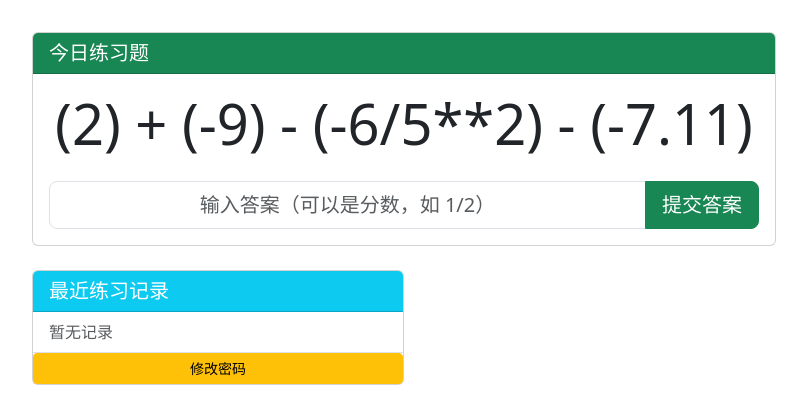
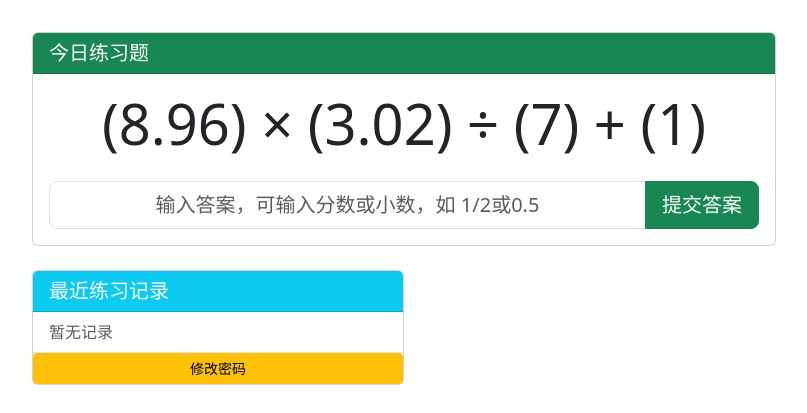
Before and after one commit to duotux/math, a Flask app: page /student in a window 1280 px wide. Shown: the part 56-469 px from the top of the page, without its empty margins (50-857 px from the left). Run offline with Flask 3, Linux system fonts and the light colour scheme; a user stored in the database is signed in; data comes from the database, SQL or seed files in the repository; both versions use the stored data as it was after the commit.

Commit message:
放弃了平方运算

```diff
--- a/app/routes.py
+++ b/app/routes.py
@@ -40,10 +40,14 @@ def logout():
     logout_user()
     return redirect(url_for('main.login'))
 
+# 在 app/routes.py 中
+import logging
+
 @bp.route('/student')
 @login_required
 def student():
     expr, answer = generate_problem()  # 调用更新后的函数生成题目
+    logging.info(f"Generated expression: {expr}")  # 添加日志输出
     problem = Problem(expression=expr, answer=answer)
     db.session.add(problem)
     db.session.commit()
@@ -62,29 +66,20 @@ def student():
 
 
 
+
 @bp.route('/submit', methods=['POST'])
 @login_required
 def submit_answer():
     problem = Problem.query.get(session.get('current_problem'))
-    user_answer = None  # 初始化 user_answer 变量
     try:
-        user_input = request.form.get('answer')
-        # 尝试将用户输入转换为小数
+        user_answer_input = request.form.get('answer')
+        # 尝试将输入解析为分数或浮点数
         try:
-            user_answer = float(user_input)
+            user_answer = float(Fraction(user_answer_input))
         except ValueError:
-            # 如果不是小数，尝试解析为分数
-            try:
-                fraction = Fraction(user_input)
-                user_answer = float(fraction)
-            except ValueError:
-                # 无法解析为小数或分数，视为错误答案
-                pass
+            user_answer = float(user_answer_input)
         # 直接比较四舍五入后的答案
-        if user_answer is not None:
-            is_correct = round(user_answer, 2) == round(problem.answer, 2)
-        else:
-            is_correct = False
+        is_correct = round(user_answer, 2) == round(problem.answer, 2)
     except:
         is_correct = False
 
--- a/app/utils.py
+++ b/app/utils.py
@@ -18,24 +18,17 @@ def generate_rational_number():
         return Fraction(numerator, denominator)
 
 def generate_problem():
-    """生成包含四个有理数的计算题，包含加减乘除和平方运算"""
+    """生成包含四个有理数的计算题，包含加减乘除运算"""
     # 生成四个有理数
     numbers = [generate_rational_number() for _ in range(4)]
-    # 定义运算符列表，包含加减乘除和平方
-    operators = ['+', '-', '*', '/', '**2']
+    # 定义运算符列表，包含加减乘除
+    operators = ['+', '-', '*', '/']
 
     # 随机选择三个运算符
     op1, op2, op3 = random.choices(operators, k=3)
 
     # 构建表达式
-    if op1 == '**2':
-        expr = f"({numbers[0]}{op1}) {random.choice(['+', '-', '*', '/'])} ({numbers[1]}) {op2} ({numbers[2]}) {op3} ({numbers[3]})"
-    elif op2 == '**2':
-        expr = f"({numbers[0]}) {op1} ({numbers[1]}{op2}) {random.choice(['+', '-', '*', '/'])} ({numbers[2]}) {op3} ({numbers[3]})"
-    elif op3 == '**2':
-        expr = f"({numbers[0]}) {op1} ({numbers[1]}) {op2} ({numbers[2]}{op3}) {random.choice(['+', '-', '*', '/'])} ({numbers[3]})"
-    else:
-        expr = f"({numbers[0]}) {op1} ({numbers[1]}) {op2} ({numbers[2]}) {op3} ({numbers[3]})"
+    expr = f"({numbers[0]}) {op1} ({numbers[1]}) {op2} ({numbers[2]}) {op3} ({numbers[3]})"
 
     # 将分数转换为字符串形式
     def convert_fraction(num):
@@ -50,18 +43,17 @@ def generate_problem():
         if token.replace('.', '', 1).isdigit() or ('/' in token and token.replace('/', '', 1).replace('-', '', 1).isdigit()):
             num = eval(token) if '/' in token else float(token)
             new_expr.append(convert_fraction(num))
-        elif token == '**2':
-            new_expr.append('<sup>2</sup>')
         elif token == '*':
             new_expr.append('×')
+        elif token == '/':
+            new_expr.append('÷')
         else:
             new_expr.append(token)
     expr = " ".join(new_expr)
 
     try:
         # 计算答案并保留两位小数
-        # 先将 <sup>2</sup> 替换回 **2 再计算
-        safe_expr = expr.replace('<sup>2</sup>', '**2')
+        safe_expr = expr.replace('×', '*').replace('÷', '/')
         # 使用 eval 计算表达式
         answer = round(eval(safe_expr), 2)
     except ZeroDivisionError:
--- a/templates/base.html
+++ b/templates/base.html
@@ -9,6 +9,12 @@
     <style>
         .main-container { margin-top: 2rem; min-height: 70vh; }
         .footer { margin-top: 3rem; padding: 1rem 0; background-color: #f5f5f5; }
+        /* 新增样式：限制题目显示区域宽度并允许换行 */
+        .display-4 {
+            max-width: 100%;
+            word-wrap: break-word;
+            white-space: normal;
+        }
     </style>
     <!-- 引入 MathJax 库 -->
     <script src="https://polyfill.io/v3/polyfill.min.js?features=es6"></script>
@@ -22,6 +28,7 @@
     </script>
     {% block head %}{% endblock %}
 </head>
+
 <body>
     <nav class="navbar navbar-expand-lg navbar-dark bg-primary">
         <div class="container">
--- a/templates/student.html
+++ b/templates/student.html
@@ -19,7 +19,7 @@
                     <input type="text"
                            class="form-control text-center"
                            name="answer"
-                           placeholder="输入答案（可以是分数，如 1/2）"
+                           placeholder="输入答案，可输入分数或小数，如 1/2或0.5"
                            required>
                     <button class="btn btn-success" type="submit">提交答案</button>
                 </div>
```
Also changed, not shown: instance/math.db.
